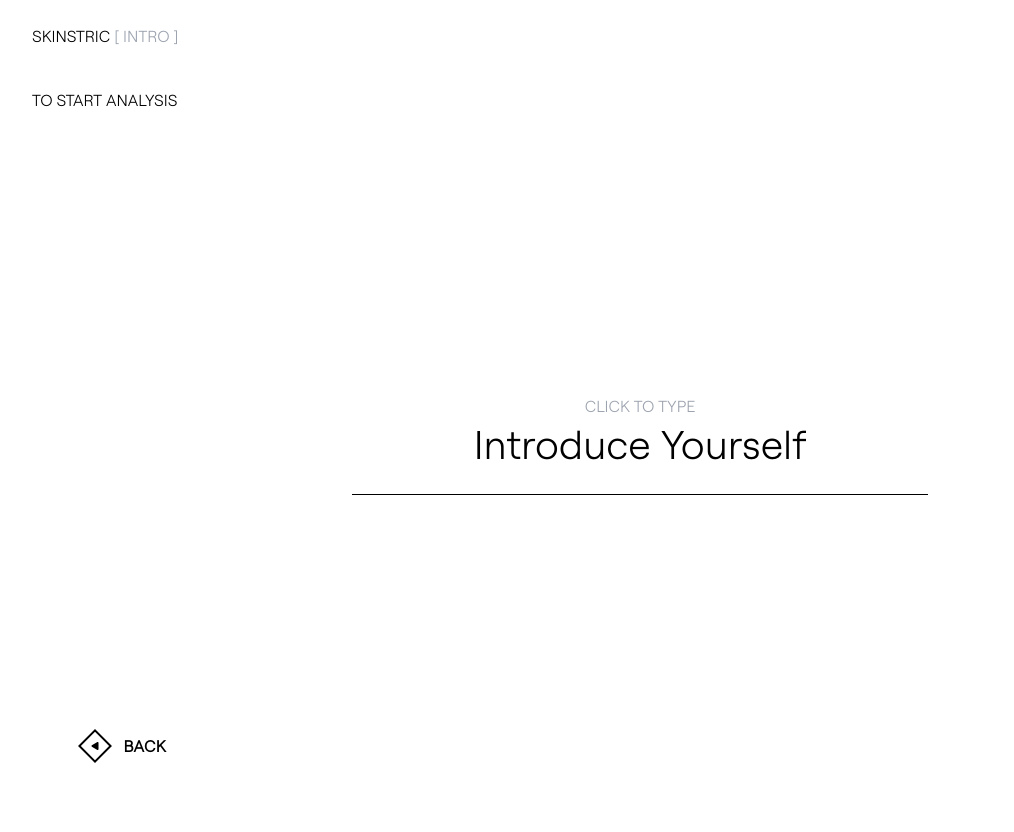
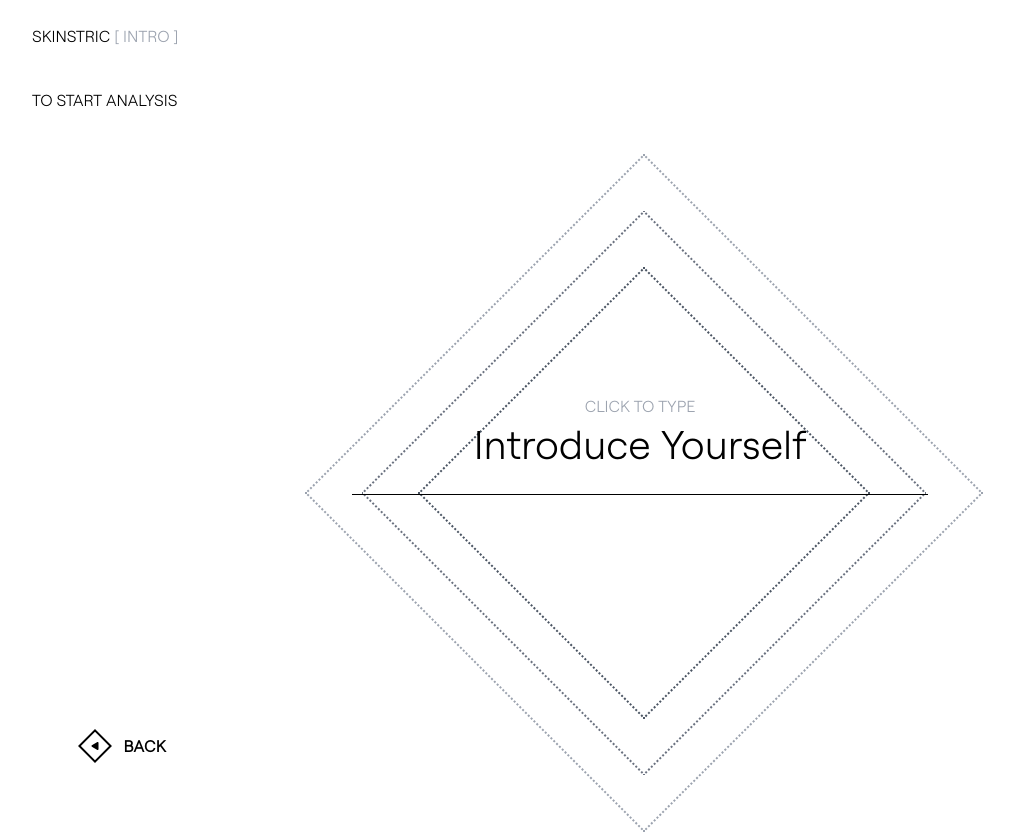
Before and after one commit to Fab785/skinstric, a React (Create React App) app: page /start-analysis in a window 1280 px wide. Shown: the whole page, without its empty margins (0-1014 px from the left). Before the commit the page ends 800 px from the top, so only its background shows below. Built offline with nearby package versions, Linux system fonts and the light colour scheme.

Commit message:
added dotted diamonds

```diff
--- a/src/pages/StartAnalysis.jsx
+++ b/src/pages/StartAnalysis.jsx
@@ -72,6 +72,13 @@ export default function StartAnalysis() {
       {/* Input Area */}
       <div className="flex-1 flex items-center justify-center">
         <div className="relative w-full max-w-xl text-center">
+          {/* Centered Dotted Rhombuses */}
+          <div className="absolute left-[23%] top-[-60%] transform -translate-x-1/2 -translate-y-1/2 pointer-events-none z-0">
+            <div className="absolute w-[320px] h-[320px] border-2 border-dotted border-gray-600 rotate-45" />
+            <div className="absolute w-[400px] h-[400px] border-2 border-dotted border-gray-500 rotate-45 top-[-40px] left-[-40px]" />
+            <div className="absolute w-[480px] h-[480px] border-2 border-dotted border-gray-400 rotate-45 top-[-80px] left-[-80px]" />
+          </div>
+
           {!labelClicked && !hasText && (
             <p className="text-[16px] text-gray-400 uppercase mb-2">
               CLICK TO TYPE
@@ -103,7 +110,7 @@ export default function StartAnalysis() {
               setInputFocused(false);
               if (!hasText) setLabelClicked(false);
             }}
-            className="w-full bg-transparent border-b border-black outline-none text-[40px] text-black text-center font-normal placeholder-transparent caret-black pt-2"
+            className="w-full bg-transparent border-b border-black outline-none text-[40px] text-black text-center font-normal placeholder-transparent caret-black pt-2 relative z-10"
             spellCheck={false}
           />
         </div>
```
